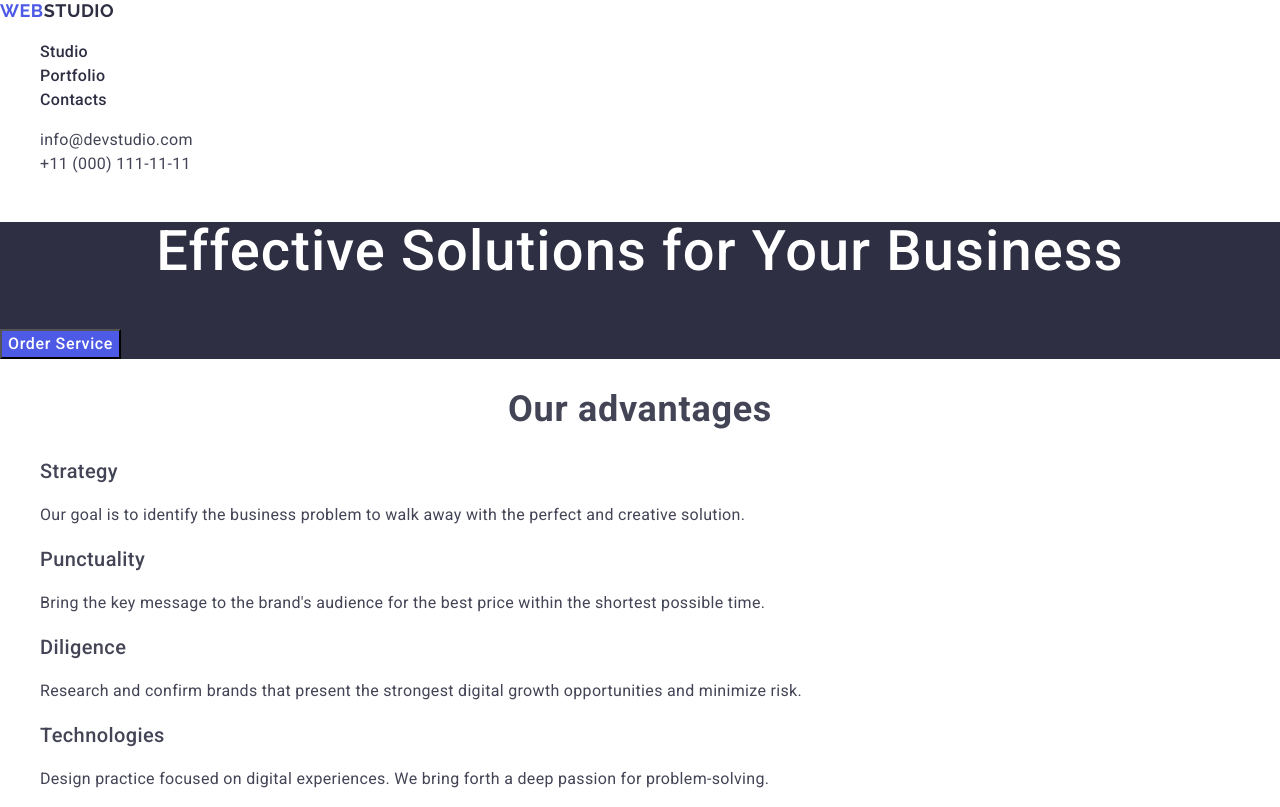
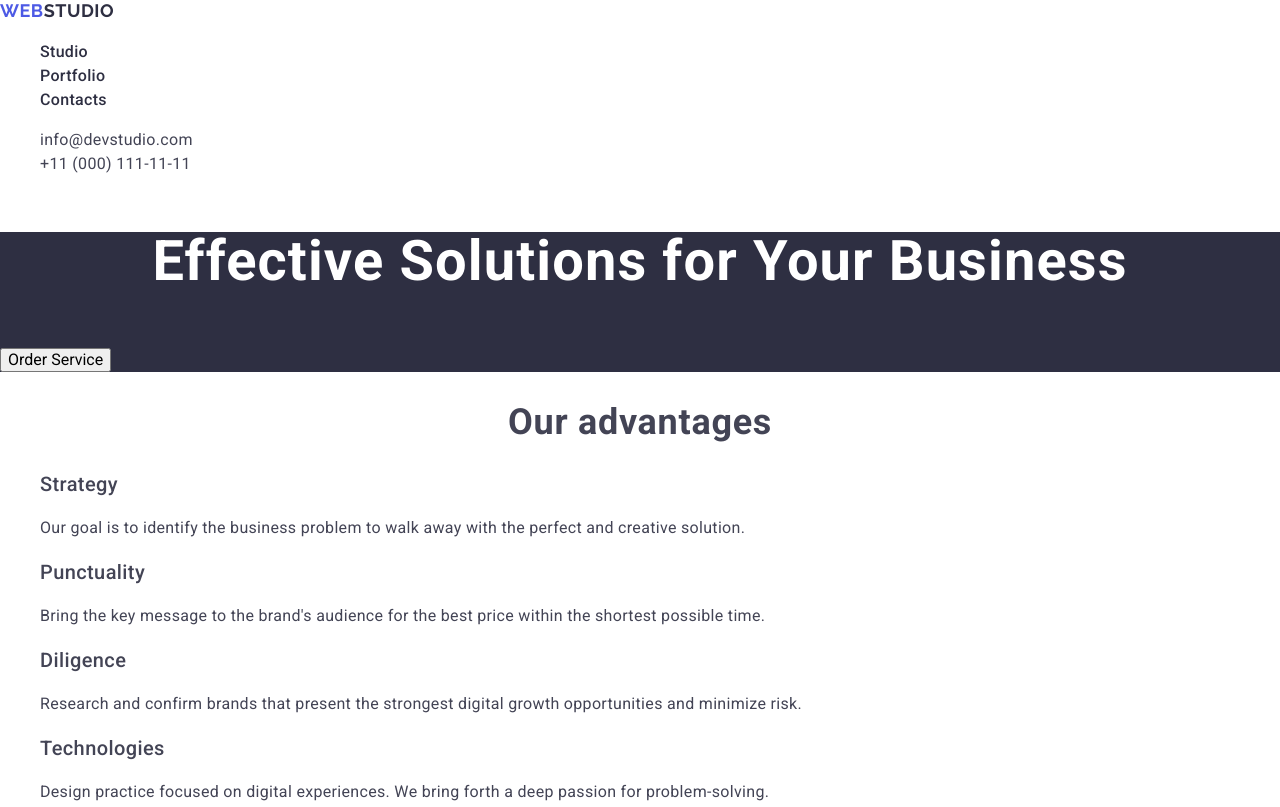
Before and after one commit to YLevytsk/goit-markup-hw-02, a plain HTML site: page index.html in a window 1280 px wide. Shown: the top 807 px of the page. Drawn offline with nearby package versions, Linux system fonts and the light colour scheme.

Commit message:
генг

```diff
--- a/index.html
+++ b/index.html
@@ -52,25 +52,17 @@
 
 
     <main>
-      <section-first class="section-first">
+      <section class="section_first">
         <section class="title_section" style="background-color: #2e2f42">
-          <h1
-            class="section_title"
-            style="
-              font-weight: 500;
-              font-size: 56px;
-              line-height: 1.07;
-              text-align: center;
-              letter-spacing: 0.02em;
-              color: #ffffff;
-            "
-          >
-            Effective Solutions for Your Business
-          </h1>
-          <button class="button-hero" type="button" onclick="">
-            Order Service
-          </button>
+            <h1 class="section_title">
+                Effective Solutions for Your Business
+            </h1>
+            <button class="button_hero" type="button" onclick="">
+                Order Service
+            </button>
         </section>
+    </section>
+
       </section-first>
       <section-skills class="section-skills">
         <section class="advantages-section">
```
